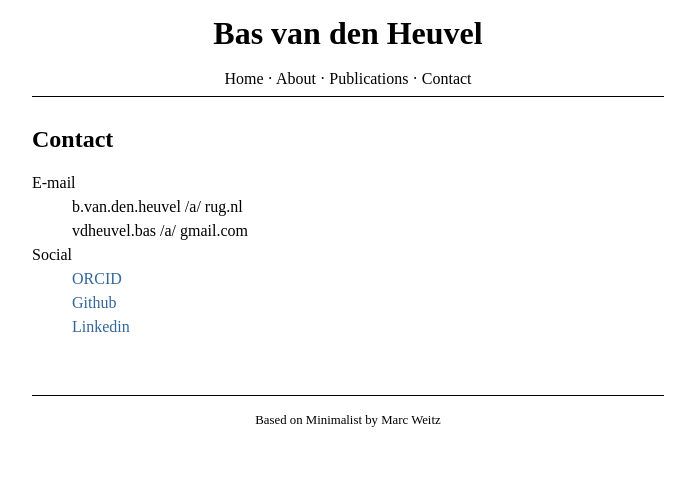
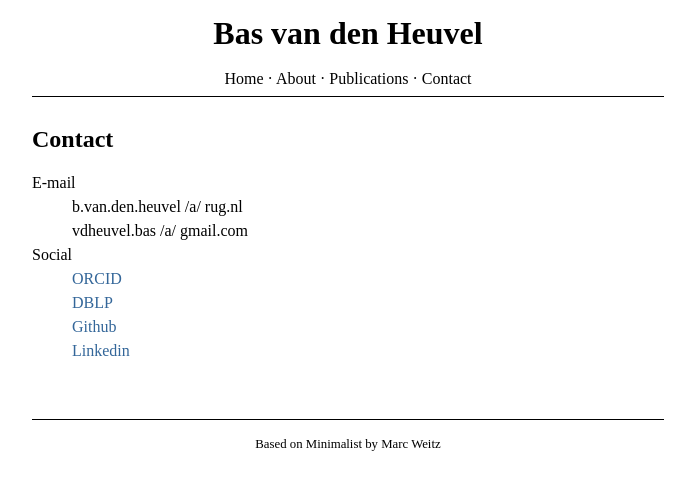
Before and after one commit to basvdheuvel/basvdheuvel.github.io, a Jekyll site: the page built from contact.md, in a window 1280 px wide. Shown: the top 490 px of the page, without its empty margins (292-987 px from the left). Built offline with Jekyll 4.4.1, drawn with Linux system fonts in a browser that asks for light colours.

Commit message:
Add DBLP

```diff
--- a/contact.md
+++ b/contact.md
@@ -10,5 +10,6 @@ E-mail
 
 Social
 : [ORCID](https://orcid.org/0000-0002-8264-7371)
+: [DBLP](https://dblp.uni-trier.de/pers/hd/h/Heuvel_0001:Bas_van_den)
 : [Github](https://github.com/basvdheuvel)
 : [Linkedin](https://www.linkedin.com/in/bas-van-den-heuvel-901281156/)
```
Also changed, not shown: 2 other files.
